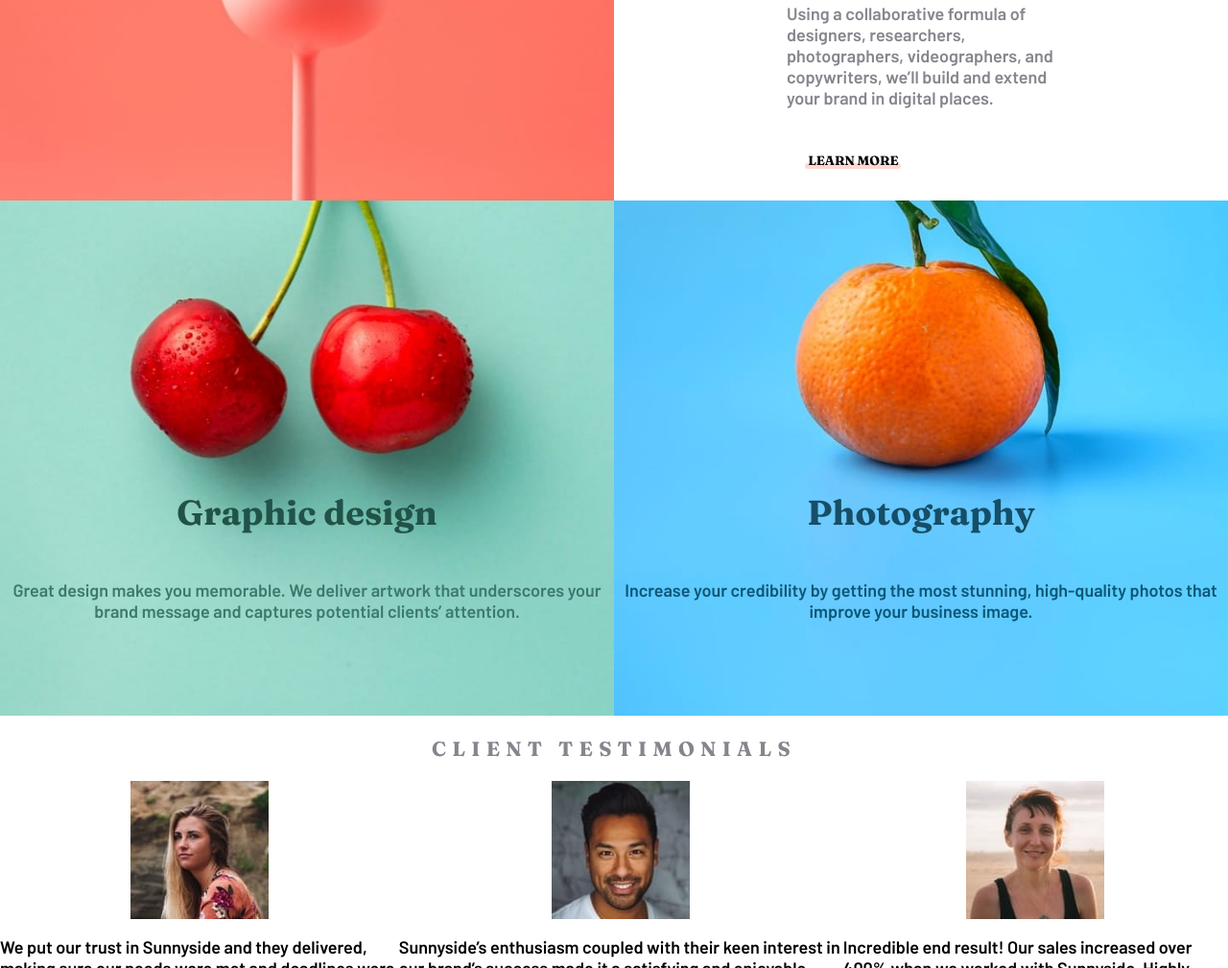
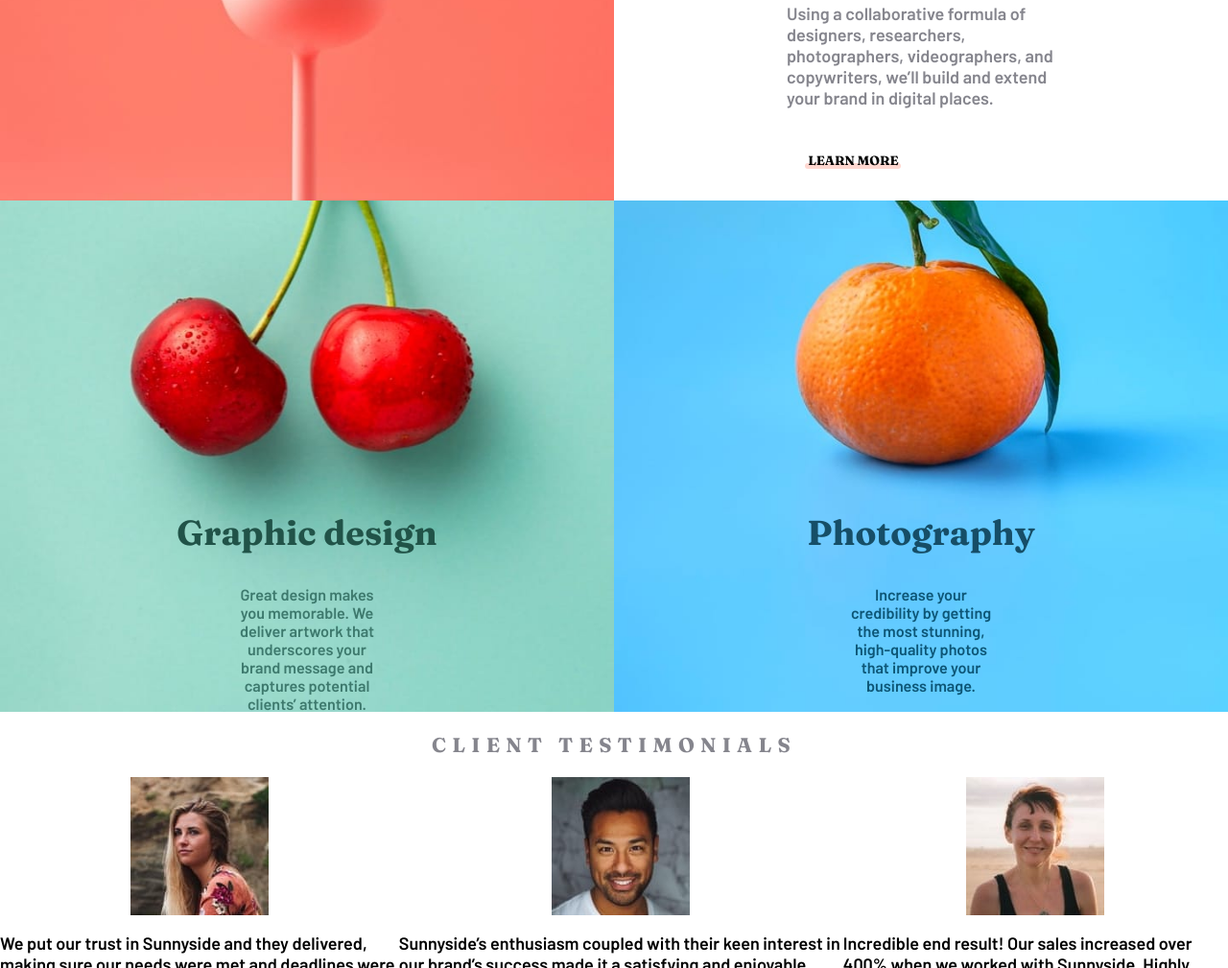
Before and after one commit to H4m4k/sunnyside-agency-landing-page, a plain HTML site: page index.html in a window 1280 px wide. Shown: the part 1811-2820 px from the top of the page at 96% size. Drawn offline with Linux system fonts and the light colour scheme.

Commit message:
Image and text styles sorted (cherry and orange blocks)

```diff
--- a/CSS/styles.css
+++ b/CSS/styles.css
@@ -109,13 +109,26 @@ body {
 */
 
 .main__img-and-text {
-    position: relative;
+        display: grid;
+        grid-template: .6fr .2fr .2fr / 1fr;
 }
-.main__txt-absolute {
-    width: 100%;
-    position: absolute;
-    bottom: 15%;
+.main__img-grid-span {
+    grid-area: 1/1/4/2;
 }
+
+.main__txt-grid-bottom {
+    grid-area: 2/1/4/2;
+}
+.main__txt-padding {
+    padding: .5em 15em;
+}
+.main__section-title {
+    margin: .1em 0 .7em 0;
+}
+.main__section-txt {
+    font-size: .9em;
+}
+
 .main__section-title-cherry {
     color: #215348;
 }
--- a/index.html
+++ b/index.html
@@ -62,19 +62,19 @@
       </section>
 
       <div class="main__img-and-text">
-        <img class="main__img" src="/images/desktop/image-graphic-design.jpg" alt="">
-        <section class="main__txt-absolute txt-center">
-          <h4 class="fraunces main__section-title-cherry font-2em">Graphic design</h4>
-          <p class="txt-center main__section-txt-cherry">Great design makes you memorable. We deliver artwork that underscores your brand message and captures potential clients’ attention.
+        <img class="main__img main__img-grid-span" src="/images/desktop/image-graphic-design.jpg" alt="">
+        <section class="txt-center main__txt-grid-bottom">
+          <h4 class="fraunces main__section-title-cherry font-2em main__section-title">Graphic design</h4>
+          <p class="txt-center main__section-txt-cherry main__txt-padding main__section-txt">Great design makes you memorable. We deliver artwork that underscores your brand message and captures potential clients’ attention.
           </p>
         </section>
       </div>
 
       <div class="main__img-and-text">
-        <img class="main__img" src="/images/desktop/image-photography.jpg" alt="">
-        <section class="main__txt-absolute txt-center">
-          <h4 class="fraunces main__section-title-orange font-2em">Photography</h4>
-          <p class="txt-center main__section-txt-orange">Increase your credibility by getting the most stunning, high-quality photos that improve your business image.
+        <img class="main__img main__img-grid-span" src="/images/desktop/image-photography.jpg" alt="">
+        <section class="txt-center main__txt-grid-bottom">
+          <h4 class="fraunces main__section-title-orange font-2em main__section-title">Photography</h4>
+          <p class="txt-center main__section-txt-orange main__txt-padding main__section-txt">Increase your credibility by getting the most stunning, high-quality photos that improve your business image.
           </p>
         </section>
       </div>
```
